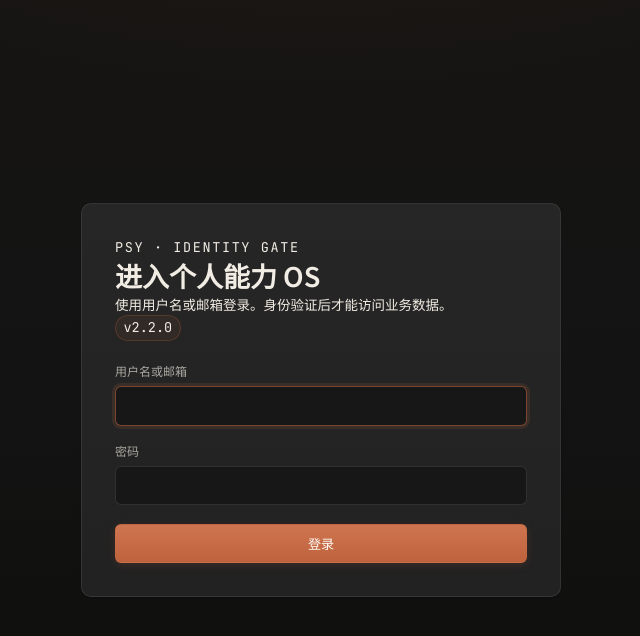
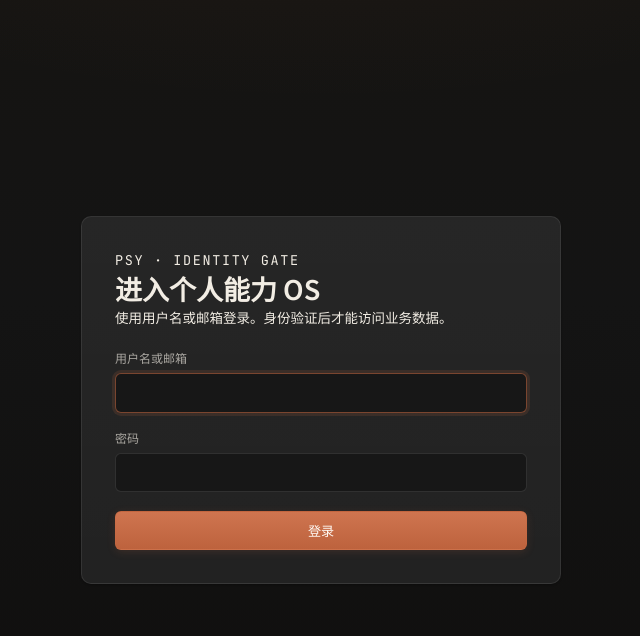
Before and after one commit to yangdong1014-coder/yd-personal-os, a Flask app: page /login in a window 1280 px wide. Shown: the top 636 px of the page, without its empty margins (319-959 px from the left). Run offline with Flask 3, Linux system fonts and the light colour scheme; parts of the project's set-up code (start-up, migrations or seed data) failed here and were passed over; some libraries are stand-ins or nearby versions.

Commit message:
fix(ui): remove build identity display from base and login templates

```diff
--- a/personal-system-v2/templates/base.html
+++ b/personal-system-v2/templates/base.html
@@ -34,7 +34,6 @@
     <aside class="app-sidebar">
       <div class="sidebar-head">
         <a href="{{ url_for('index') }}" class="nav-brand">个人能力<span>OS</span></a>
-        <span class="nav-version-badge" title="当前构建身份">{{ build_identity }}</span>
       </div>
       <nav class="nav-links" aria-label="主导航">
         {% set nav_icons = {
--- a/personal-system-v2/templates/login.html
+++ b/personal-system-v2/templates/login.html
@@ -10,7 +10,6 @@
       <p class="auth-eyebrow">PSY · IDENTITY GATE</p>
       <h1 id="login-title" class="auth-title">进入个人能力 OS</h1>
       <p class="auth-subtitle">使用用户名或邮箱登录。身份验证后才能访问业务数据。</p>
-      <p class="auth-build-identity" aria-label="当前构建">{{ build_identity }}</p>
     </div>
 
     {% if error %}
```
